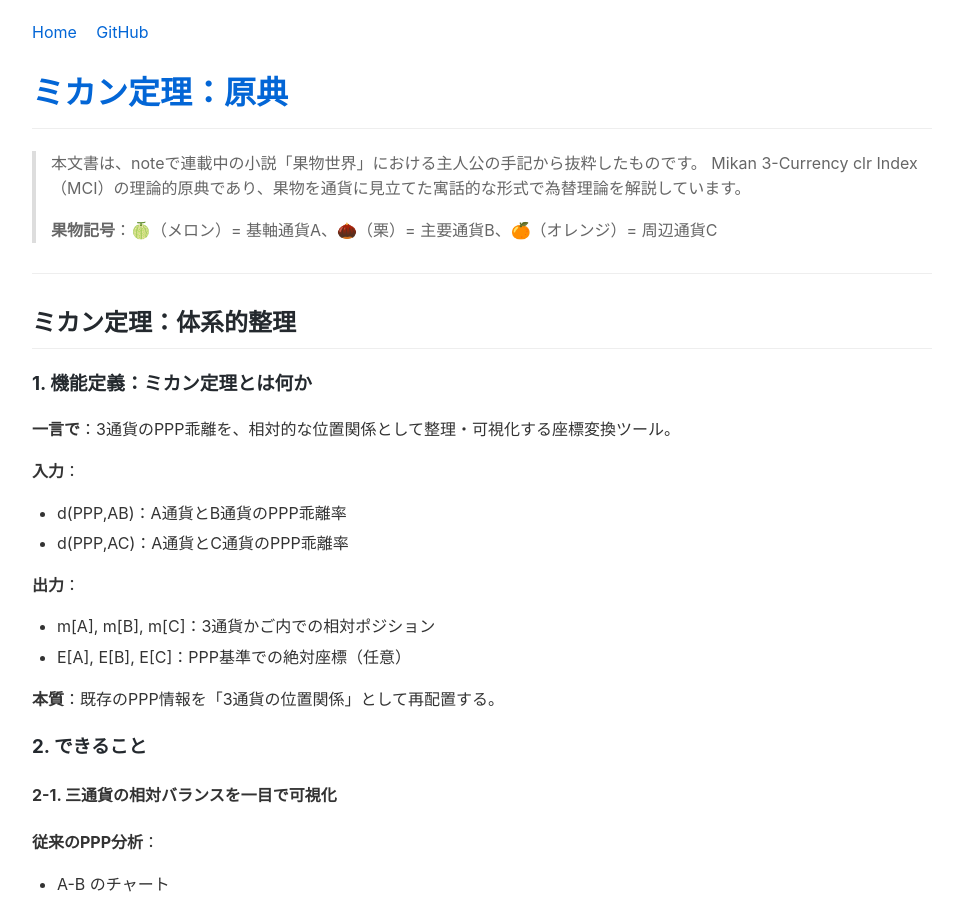
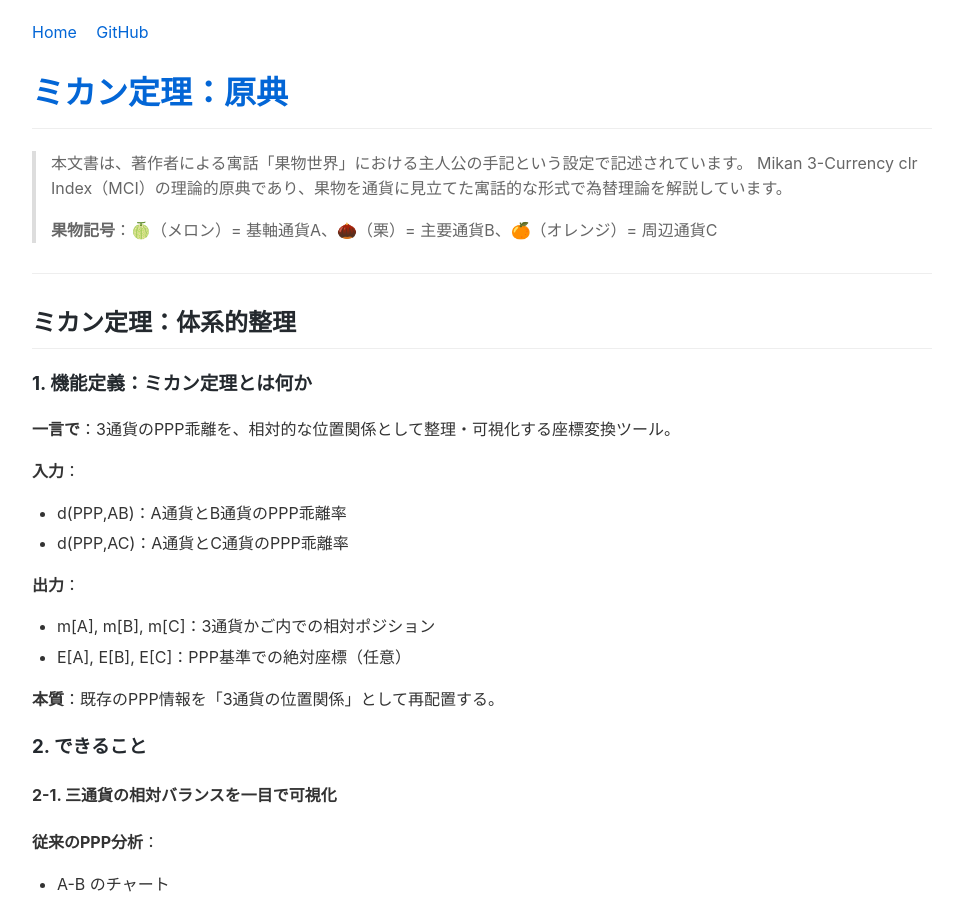
Before and after one commit to onigirito/MCI_Mikan-3-Currency-clr-Index_, a Jekyll site: the page built from docs/ORIGINAL_MIKAN_THEORY.md, in a window 1280 px wide and 900 px high. Shown: the whole window, without its empty margins (158-1121 px from the left). Built offline with Jekyll 4.4.1, drawn with Linux system fonts in a browser that asks for light colours; our own code applies the rules of GitHub Pages for plain Markdown files.

Commit message:
Clarify ORIGINAL_MIKAN_THEORY.md is author's original work, not an excerpt (#76)
Changed description from "excerpted from novel" to "written as a fictional setting"
to avoid copyright concerns with SSRN submission. The content is the author's
original theoretical work, not extracted from published material.

Co-authored-by: Claude <noreply@anthropic.com>

```diff
--- a/docs/ORIGINAL_MIKAN_THEORY.md
+++ b/docs/ORIGINAL_MIKAN_THEORY.md
@@ -1,6 +1,6 @@
 # ミカン定理：原典
 
-> 本文書は、noteで連載中の小説「果物世界」における主人公の手記から抜粋したものです。
+> 本文書は、著作者による寓話「果物世界」における主人公の手記という設定で記述されています。
 > Mikan 3-Currency clr Index（MCI）の理論的原典であり、果物を通貨に見立てた寓話的な形式で為替理論を解説しています。
 >
 > **果物記号**：🍈（メロン）= 基軸通貨A、🌰（栗）= 主要通貨B、🍊（オレンジ）= 周辺通貨C
```
